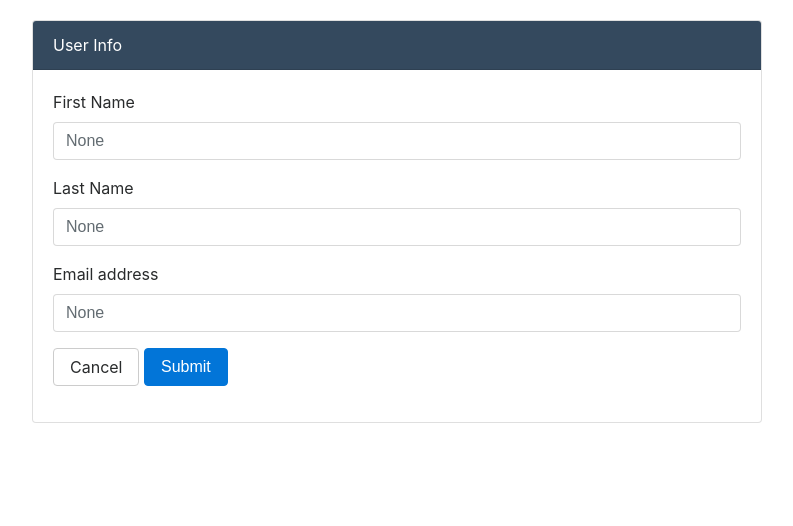
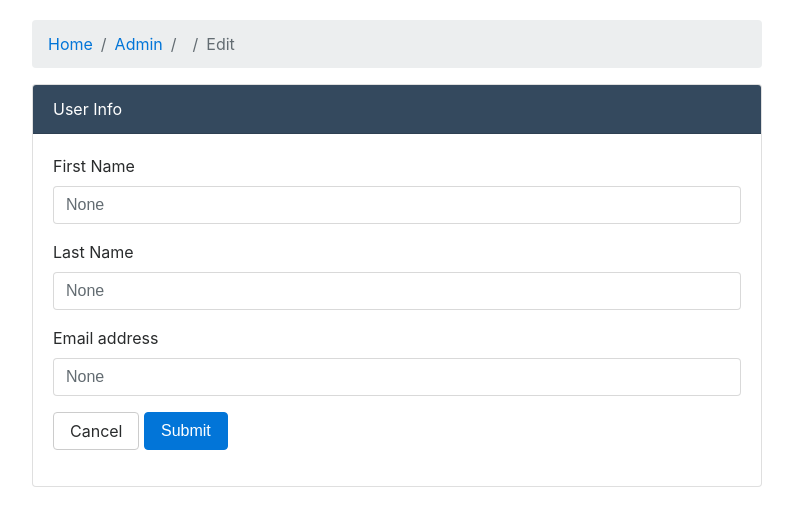
Before and after one commit to WilliamMarti/confgr, a Flask app: a page that uses confgr/templates/profileedit.html in a window 1280 px wide. Shown: the part 58-584 px from the top of the page, without its empty margins (243-1036 px from the left). Run offline with Flask 2, Linux system fonts and the light colour scheme; a user stored in the database is signed in; data comes from the database, SQL or seed files in the repository; both versions use the stored data as it was after the commit; some libraries are stand-ins or nearby versions.

Commit message:
add breadcrumbs to profile and admin pages

```diff
--- a/confgr/templates/profileedit.html
+++ b/confgr/templates/profileedit.html
@@ -5,6 +5,21 @@
 	<body>
 
 		<div class="container">
+
+		  <div class="row">
+
+		  	<div class="col-md-8 offset-md-2">
+
+				<ol class="breadcrumb">
+				  <li class="breadcrumb-item"><a href="/">Home</a></li>
+				  <li class="breadcrumb-item"><a href="/admin">Admin</a></li>
+				  <li class="breadcrumb-item"><a href="/profile/{{ username }}">{{ username }}</a></li>
+				  <li class="breadcrumb-item active">Edit</li>
+				</ol>
+
+		    </div>
+
+		  </div>
 
 		  <div class="row">
 
```
Also changed, not shown: confgr/templates/profile.html (+14 -0 lines), confgr/confgrdb.db.
